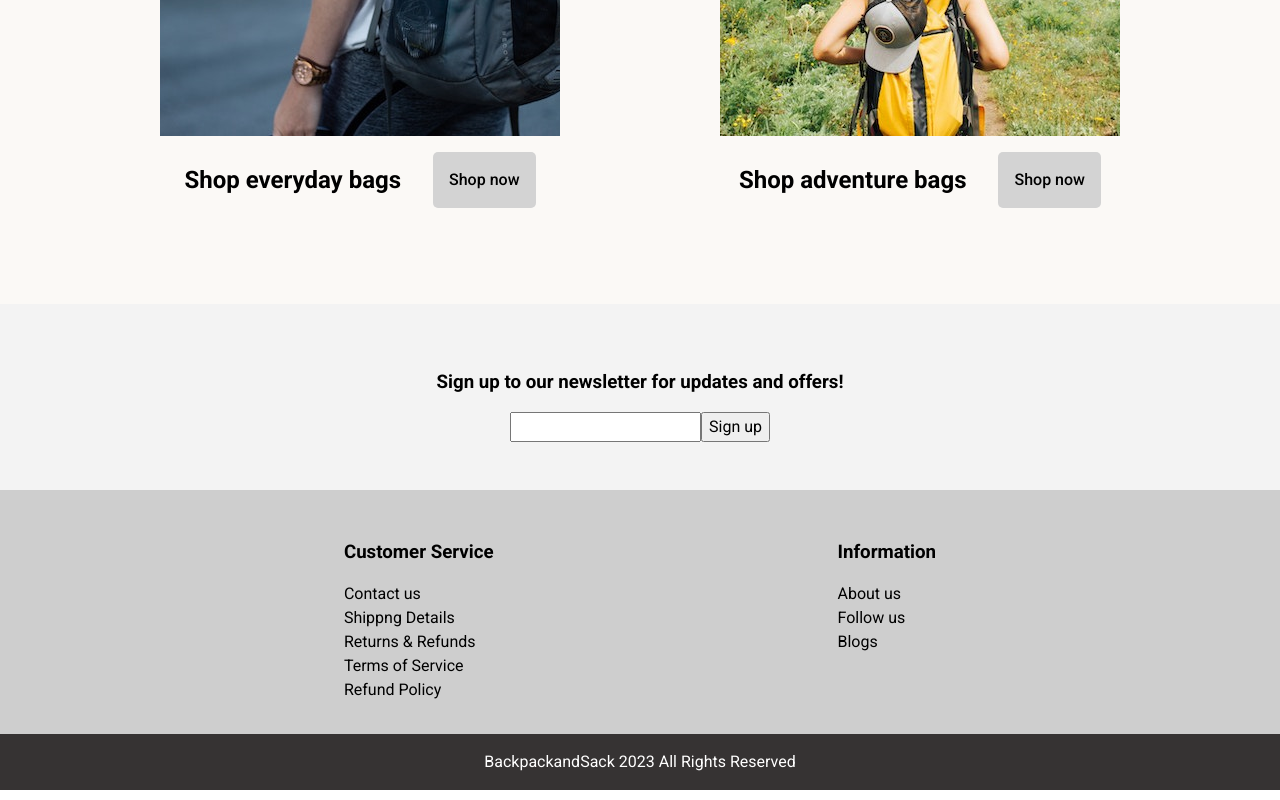
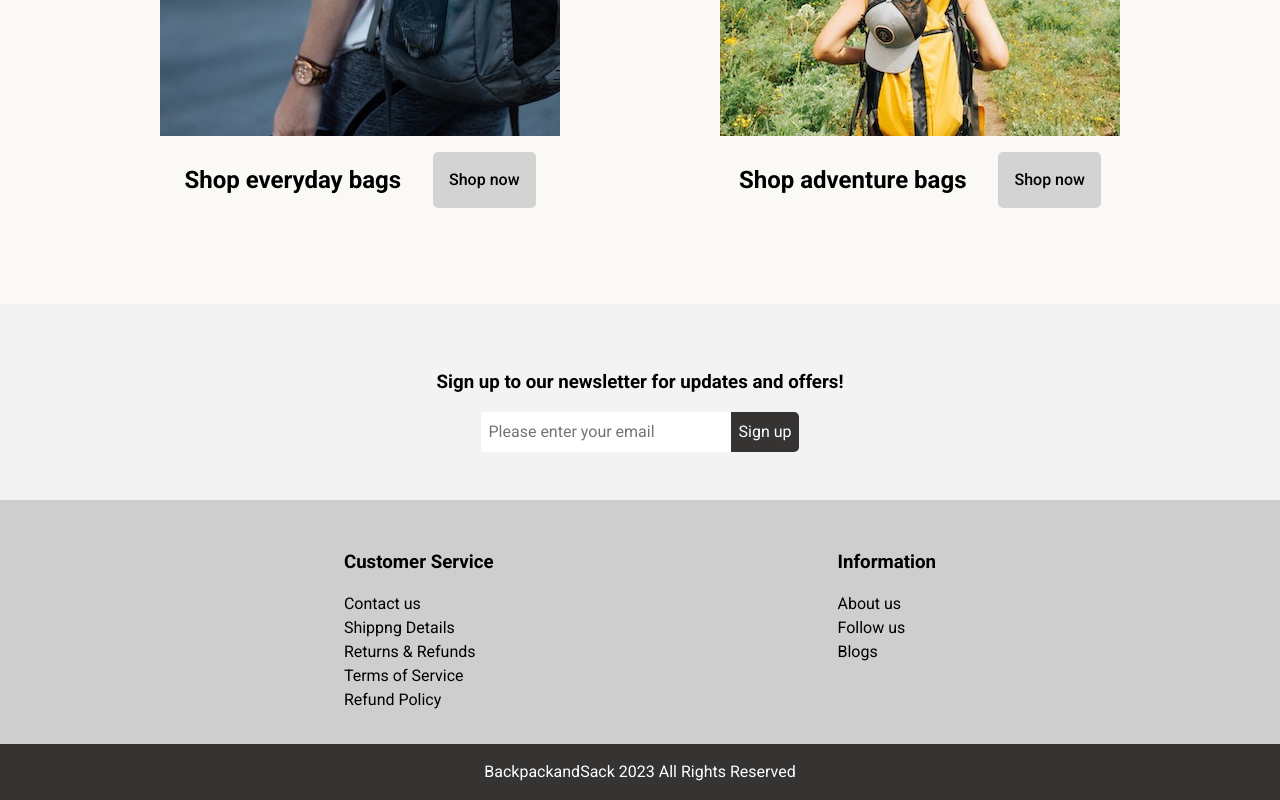
Before and after one commit to dave-forbes/shopping-cart, a React (Vite) app in the folder shopping-cart/: page / in a window 1280 px wide. Shown: the part 1236-2036 px from the top of the page. Built offline with nearby package versions, Linux system fonts and the light colour scheme; a web font is replaced by a local one.

Commit message:
created new css module and copied styles from main css

```diff
--- a/shopping-cart/src/components/SignUp/SignUp.jsx
+++ b/shopping-cart/src/components/SignUp/SignUp.jsx
@@ -1,9 +1,11 @@
+import styles from "./SignUp.module.css";
+
 const SignUp = () => {
   return (
-    <div className="sign-up">
+    <div className={styles.signUp}>
       <h3>Sign up to our newsletter for updates and offers!</h3>
       <div>
-        <input />
+        <input placeholder="Please enter your email" type="email" />
         <button>Sign up</button>
       </div>
     </div>
--- /dev/null
+++ b/shopping-cart/src/components/SignUp/SignUp.module.css
@@ -0,0 +1,22 @@
+.signUp {
+  padding-block: 3rem;
+  background-color: var(--primary-color);
+  display: flex;
+  flex-direction: column;
+  align-items: center;
+}
+
+.signUp input {
+  border: none;
+  padding: 0.5rem;
+  width: 250px;
+}
+
+.signUp button {
+  border: none;
+  padding: 0.5rem;
+  background-color: var(--footer-color);
+  border-radius: 0 5px 5px 0;
+  color: white;
+  cursor: pointer;
+}
```
